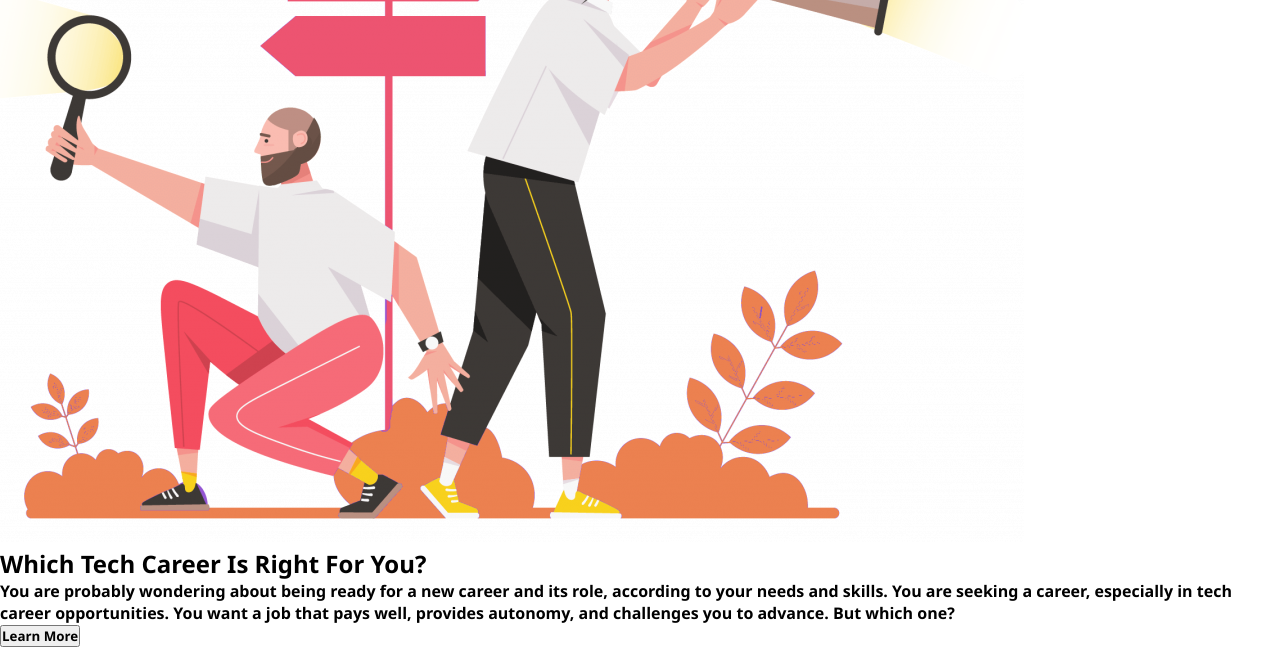
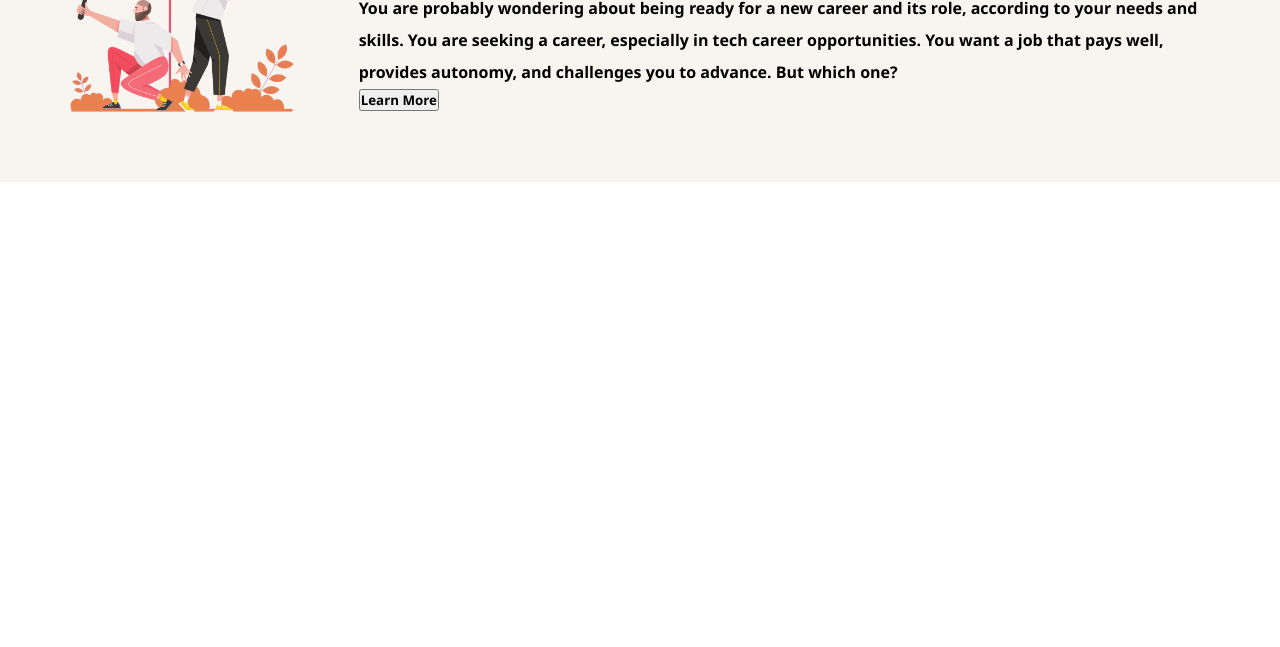
Before and after one commit to Ferhat-Karaduman/Practice_Flex, a plain HTML site: page index.html in a window 1280 px wide. Shown: the part 352-999 px from the top of the page. After the commit the page ends 800 px from the top, so only its background shows below. Drawn offline with Linux system fonts and the light colour scheme.

Commit message:
css finish

```diff
--- a/style.css
+++ b/style.css
@@ -68,3 +68,36 @@ nav .right i{
 }
 
 /* -/-/-/-/-//-/-/-/-//-//-  */
+
+header{
+    background-color: #f8f5f1;
+    padding: 4rem;
+    display: flex;
+    flex-wrap: wrap;
+    align-items: center;
+    gap: 1rem;
+}
+
+section.img{
+flex: 1;
+display: flex;
+justify-content: center;
+/* background-color: yellow; */
+
+}
+
+section.text{
+flex: 2;
+/* background-color: blue; */
+flex-basis: 300px;
+}
+
+section.img img{
+    width: 100%;
+    max-width: 300px;
+    min-width: 200px;
+}
+
+section.text h2,p{
+    line-height: 2;
+}
```
